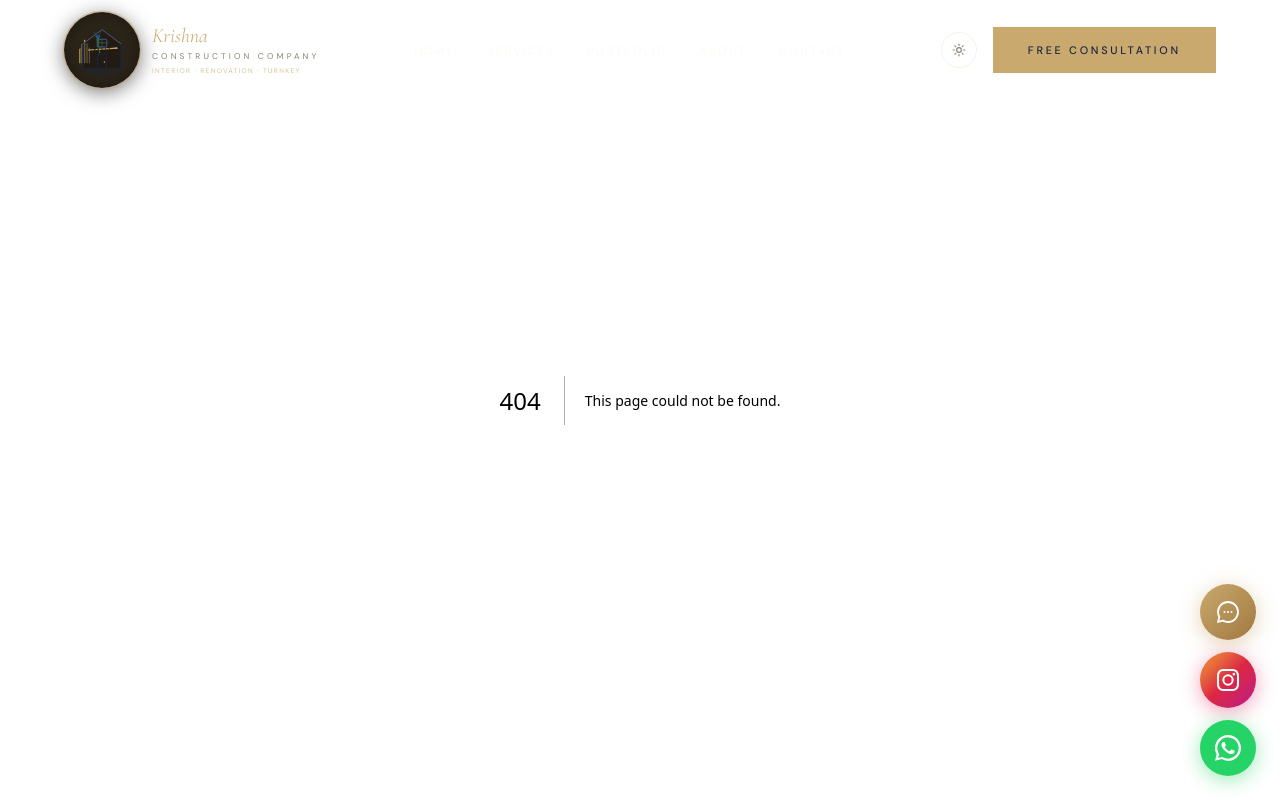
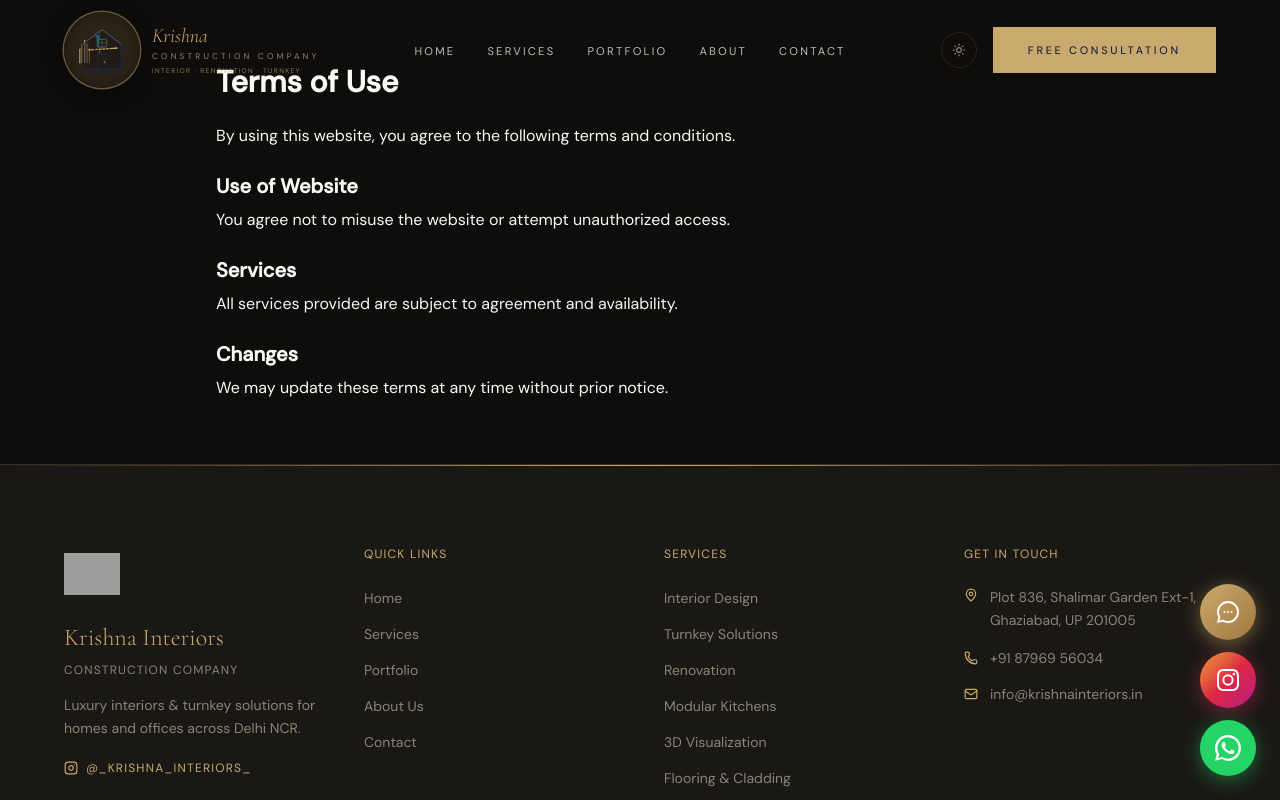
Before and after one commit to Deadlinecrusher/Krishna_interiors, a Next.js app: page /terms-of-use in a window 1280 px wide. Before the commit this address had no page. Shown: the top 800 px of the page. Built offline with nearby package versions, Linux system fonts and the light colour scheme; grey boxes are pictures that could not be loaded.

Commit message:
new page

```diff
--- /dev/null
+++ b/src/app/terms-of-use/page.tsx
@@ -0,0 +1,26 @@
+export default function TermsOfUse() {
+  return (
+    <div className="max-w-4xl mx-auto px-6 py-16">
+      <h1 className="text-3xl font-bold mb-6">Terms of Use</h1>
+
+      <p className="mb-4">
+        By using this website, you agree to the following terms and conditions.
+      </p>
+
+      <h2 className="text-xl font-semibold mt-6 mb-2">Use of Website</h2>
+      <p className="mb-4">
+        You agree not to misuse the website or attempt unauthorized access.
+      </p>
+
+      <h2 className="text-xl font-semibold mt-6 mb-2">Services</h2>
+      <p className="mb-4">
+        All services provided are subject to agreement and availability.
+      </p>
+
+      <h2 className="text-xl font-semibold mt-6 mb-2">Changes</h2>
+      <p>
+        We may update these terms at any time without prior notice.
+      </p>
+    </div>
+  );
+}
```
